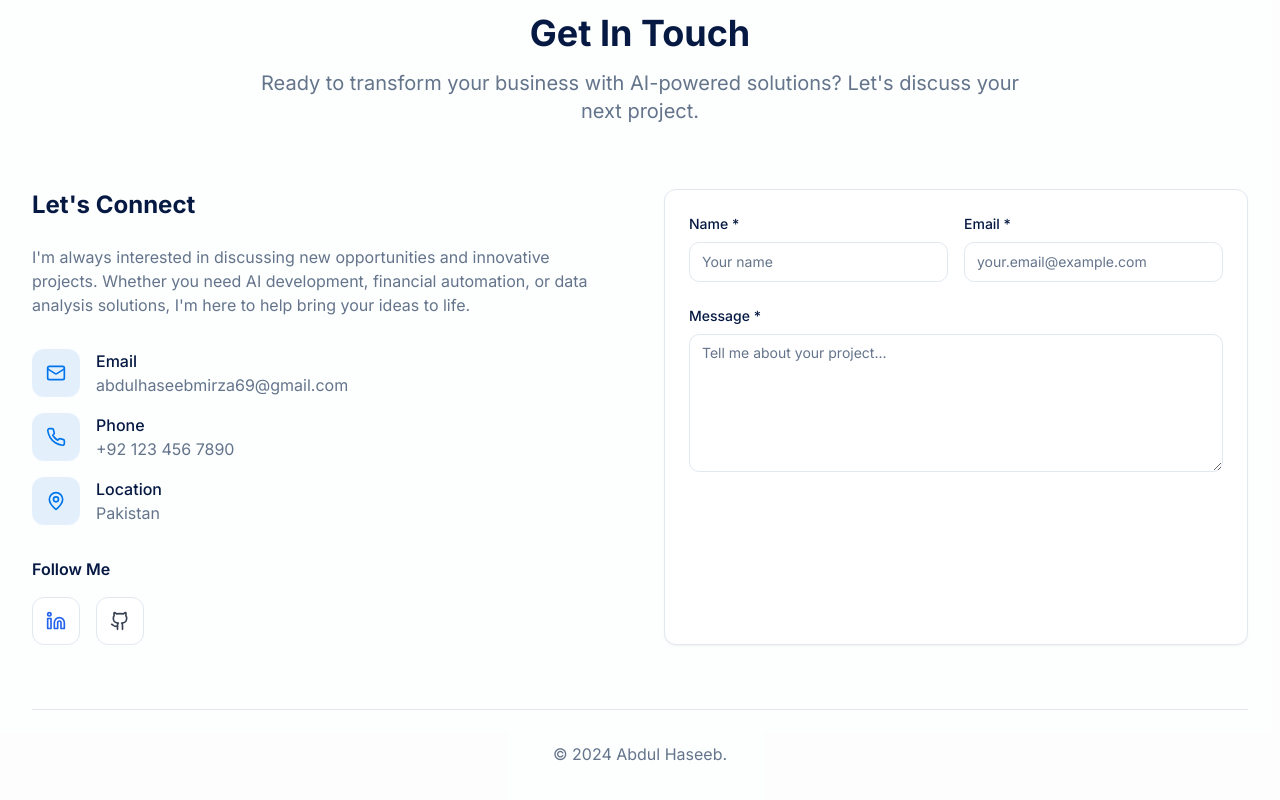
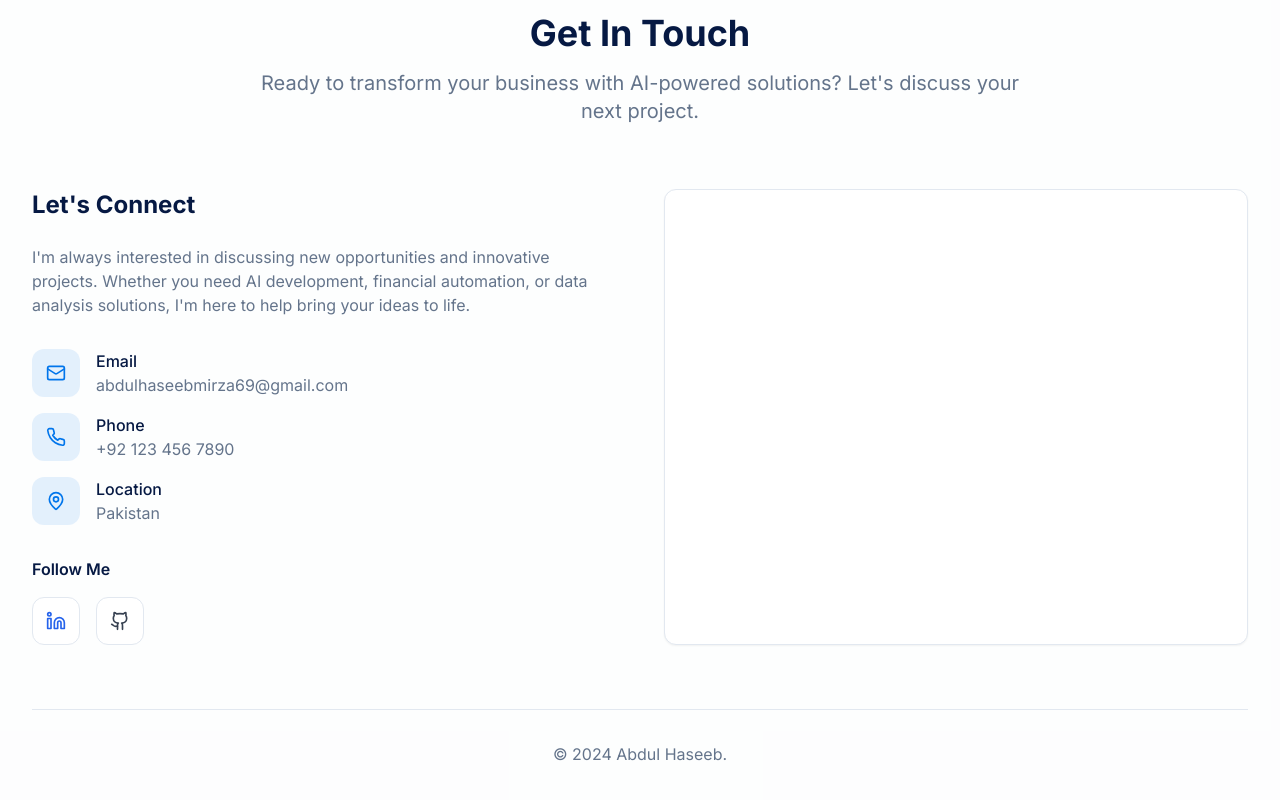
Before and after one commit to abdul-haseeb-0/Abdul_Haseeb_Portfolio, a React (Vite) app: page / in a window 1280 px wide. Shown: the part 8160-8960 px from the top of the page. Built offline with nearby package versions, Linux system fonts and the light colour scheme.

Commit message:
Remove contact form input fields
Remove the name, email, and message input fields from the contact form.

```diff
--- a/src/components/ContactForm.tsx
+++ b/src/components/ContactForm.tsx
@@ -1,8 +1,5 @@
-
 import React, { useState } from 'react';
 import { Card, CardContent } from '@/components/ui/card';
-import { Input } from '@/components/ui/input';
-import { Textarea } from '@/components/ui/textarea';
 import { useToast } from '@/hooks/use-toast';
 
 const ContactForm = () => {
@@ -63,52 +60,7 @@ const ContactForm = () => {
   return (
     <Card>
       <CardContent className="pt-6">
-        <form onSubmit={handleSubmit} className="space-y-6">
-          <div className="grid sm:grid-cols-2 gap-4">
-            <div>
-              <label htmlFor="name" className="block text-sm font-medium text-foreground mb-2">
-                Name *
-              </label>
-              <Input
-                id="name"
-                name="name"
-                value={formData.name}
-                onChange={handleChange}
-                placeholder="Your name"
-                required
-              />
-            </div>
-            <div>
-              <label htmlFor="email" className="block text-sm font-medium text-foreground mb-2">
-                Email *
-              </label>
-              <Input
-                id="email"
-                name="email"
-                type="email"
-                value={formData.email}
-                onChange={handleChange}
-                placeholder="your.email@example.com"
-                required
-              />
-            </div>
-          </div>
-
-          <div>
-            <label htmlFor="message" className="block text-sm font-medium text-foreground mb-2">
-              Message *
-            </label>
-            <Textarea
-              id="message"
-              name="message"
-              value={formData.message}
-              onChange={handleChange}
-              placeholder="Tell me about your project..."
-              rows={6}
-              required
-            />
-          </div>
-        </form>
+        {/* Contact form fields removed as requested */}
       </CardContent>
     </Card>
   );
```
